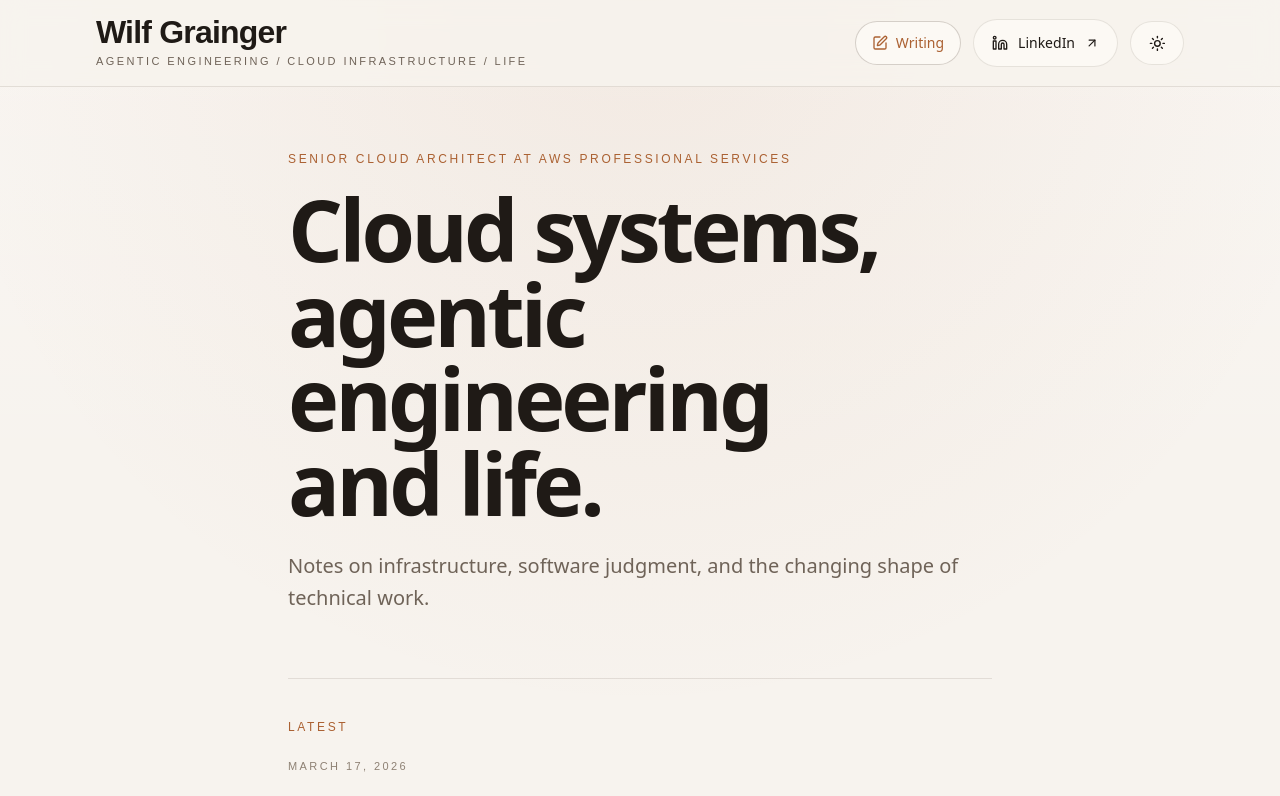
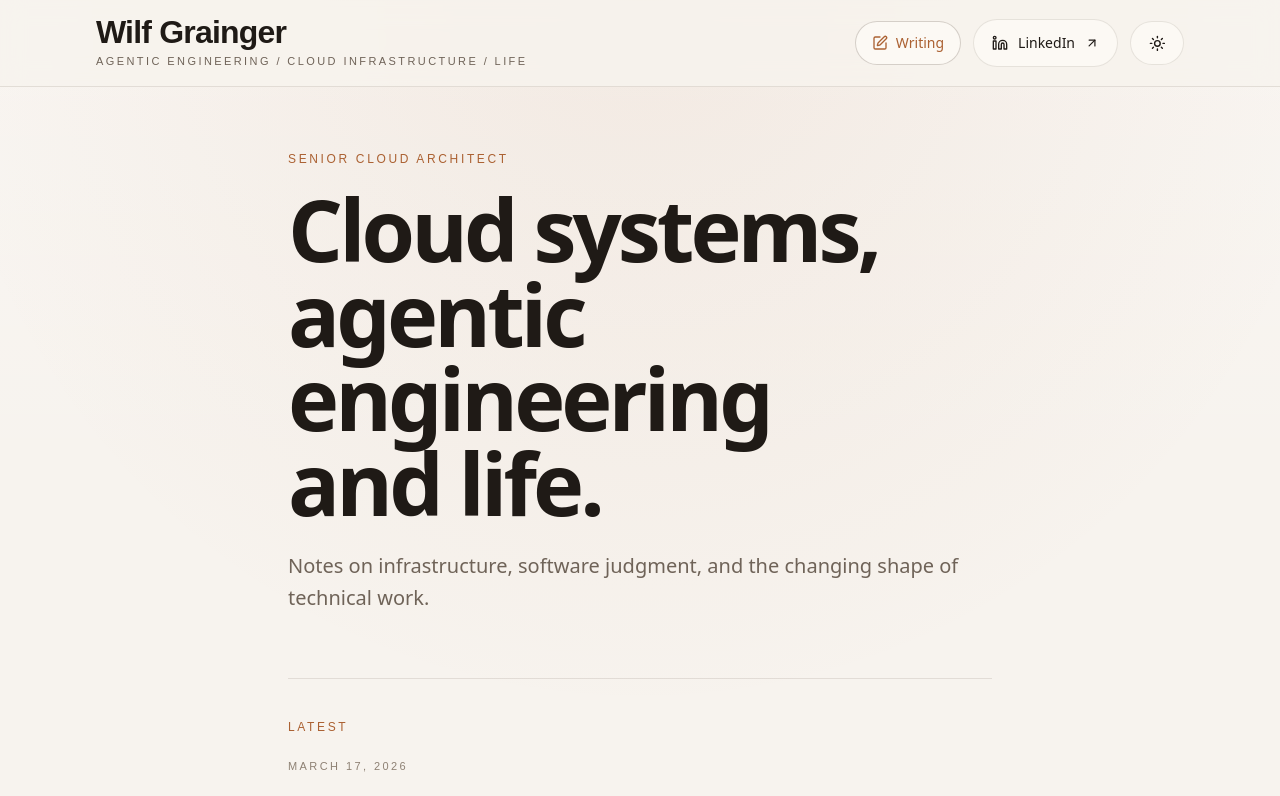
Before and after one commit to wilfgrainger/wilfgrainger.com, a Next.js app: page / in a window 1280 px wide. Shown: the top 796 px of the page. Built offline with nearby package versions, Linux system fonts and the light colour scheme; a web font is replaced by a local one.

Commit message:
Refine hero copy to omit AWS

```diff
--- a/src/app/layout.tsx
+++ b/src/app/layout.tsx
@@ -28,7 +28,7 @@ const syne = localFont({
 export const metadata: Metadata = {
   title: "Wilfred Grainger - Cloud Architect & Engineer",
   description:
-    "Senior Cloud Architect at AWS Professional Services. Writing about software engineering, infrastructure, and technology.",
+    "Senior Cloud Architect writing about software engineering, infrastructure, and technology.",
 };
 
 export default function RootLayout({
--- a/src/app/page.tsx
+++ b/src/app/page.tsx
@@ -11,7 +11,7 @@ export default function Home() {
     <div className="reading-shell">
       <section className="animate-fade-up pb-12 pt-2 sm:pb-16">
         <p className="section-kicker font-mono text-[11px] sm:text-xs">
-          Senior Cloud Architect at AWS Professional Services
+          Senior Cloud Architect
         </p>
         <h1 className="mt-5 text-5xl font-semibold tracking-[-0.045em] text-balance sm:text-6xl lg:text-[5.4rem] lg:leading-[0.98]">
           Cloud systems, agentic engineering and life.
```
